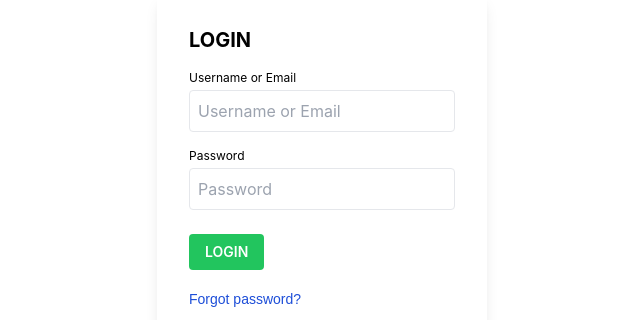
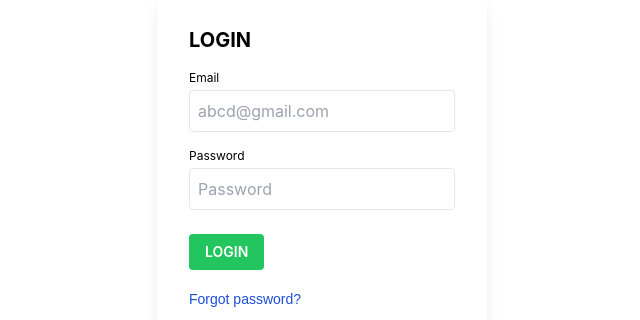
Before and after one commit to Shivani862000/fuggy, a React (Create React App) app: page / in a window 1280 px wide. Both pictures are taken after a click on the button "login". Shown: the part 256-576 px from the top of the page, without its empty margins (318-958 px from the left). Built offline with nearby package versions, Linux system fonts and the light colour scheme.

Commit message:
Update Login.jsx

```diff
--- a/src/component/Login.jsx
+++ b/src/component/Login.jsx
@@ -1,39 +1,56 @@
 
+import { signInWithEmailAndPassword } from "firebase/auth";
 import React from "react";
-import { useState } from "react";
-import {  useNavigate } from "react-router-dom";
-
+import { database } from "../FirebaseConfig";
+import {useNavigate} from 'react-router-dom'
 
 export const Login =()=>{
-    const [inputValue, setInputValue] = useState('');
-    let navigate = useNavigate();
-    const handleClick = () => {
-
-    navigate("/dashboard");
-     sessionStorage.setItem('login',true)
-    };
-
-
-    const handleChange = (event) => {
-      setInputValue(event.target.value);
-
-    };
+  const history = useNavigate();
+    const handleSubmit = (e) => {
+      e.preventDefault();
+      const email = e.target.email.value;
+      const pass = e.target.password.value;
+      signInWithEmailAndPassword(database,email,pass).then(val=>{
+        history('/home')
+        const dname = val?.user?.displayName
+        sessionStorage.setItem("login",true)
+        sessionStorage.setItem("Username",dname)
+      }).catch(e=>{
+        alert("Your email is not sign in ")
+      })
+    }
     return(
         <>
 
     <div className="flex items-center h-auto w-full  ">
       <div className="w-full bg-white rounded shadow-lg p-8 m-4 md:max-w-sm md:mx-auto">
       <span className="block w-full text-xl uppercase font-bold mb-4">Login</span>
-        <form className="mb-4" >
-          <div className="mb-4 md:w-full">
-            <label for="email" className="block text-xs mb-1">Username or Email</label>
-            <input type="email" value={inputValue} onChange={handleChange} className="w-full border rounded p-2 outline-none focus:shadow-outline"  name="email" id="email" placeholder="Username or Email"/>
-          </div>
-          <div className="mb-6 md:w-full">
-            <label for="password" className="block text-xs mb-1">Password</label>
-            <input type="password" value={inputValue} onChange={handleChange} className="w-full border rounded p-2 outline-none focus:shadow-outline"  name="password" id="password" placeholder="Password"/>
-          </div>
-          <button onClick={handleClick} className="bg-green-500 hover:bg-green-700 text-white uppercase text-sm font-semibold px-4 py-2 rounded">Login</button>
+      <form className={`mb-4 o`} onSubmit={(e) => handleSubmit(e)}>
+        <div className="mb-4 md:w-full">
+              <label  className="block text-xs mb-1">
+                Email
+              </label>
+              <input
+                type="email"
+                className="w-full border rounded p-2 outline-none focus:shadow-outline"
+                name="email"
+                id="email"
+                placeholder="abcd@gmail.com"
+              />
+            </div>
+            <div className="mb-6 md:w-full">
+              <label className="block text-xs mb-1">
+                Password
+              </label>
+              <input
+                type="password"
+                className="w-full border rounded p-2 outline-none focus:shadow-outline"
+                name="password"
+                id="password"
+                placeholder="Password"
+              />
+            </div>
+          <button  className="bg-green-500 hover:bg-green-700 text-white uppercase text-sm font-semibold px-4 py-2 rounded">Login</button>
         </form>
         <a className="text-blue-700 text-center text-sm" href="/login">Forgot password?</a>
     </div>
```
